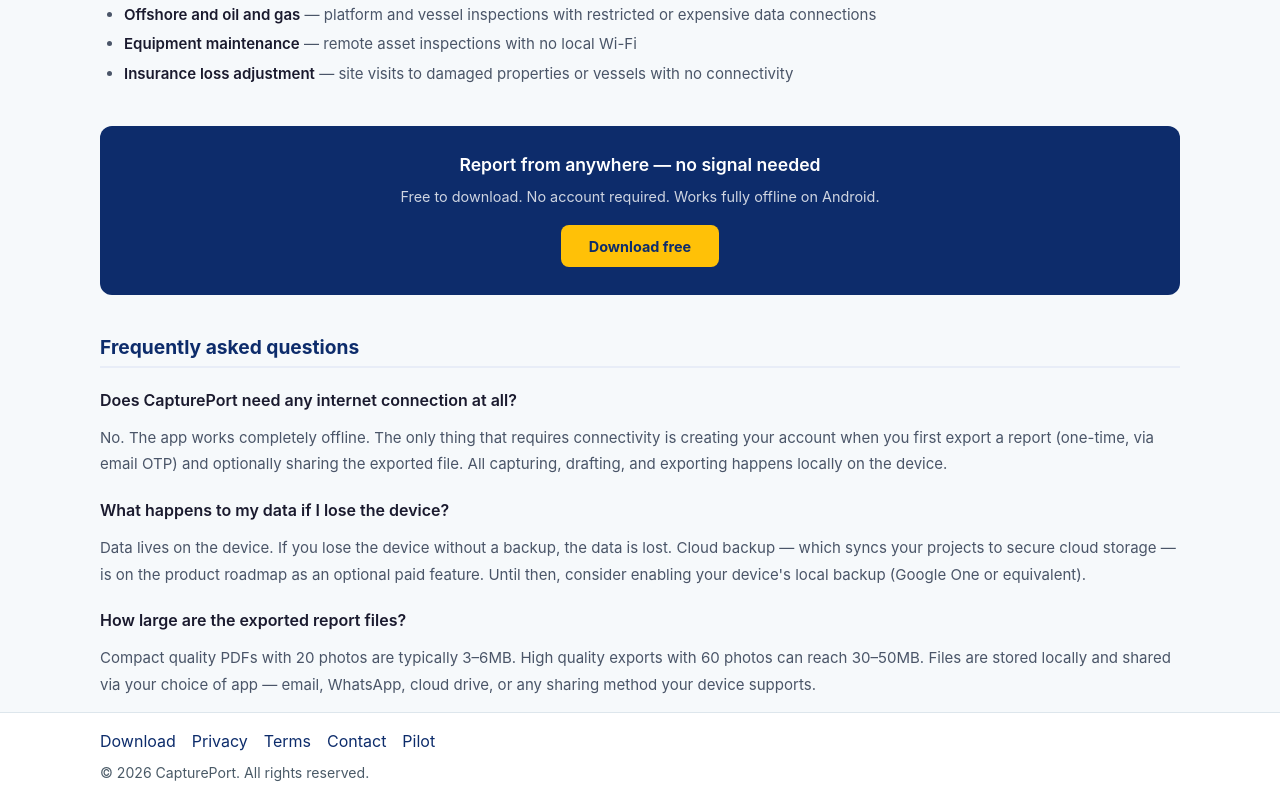
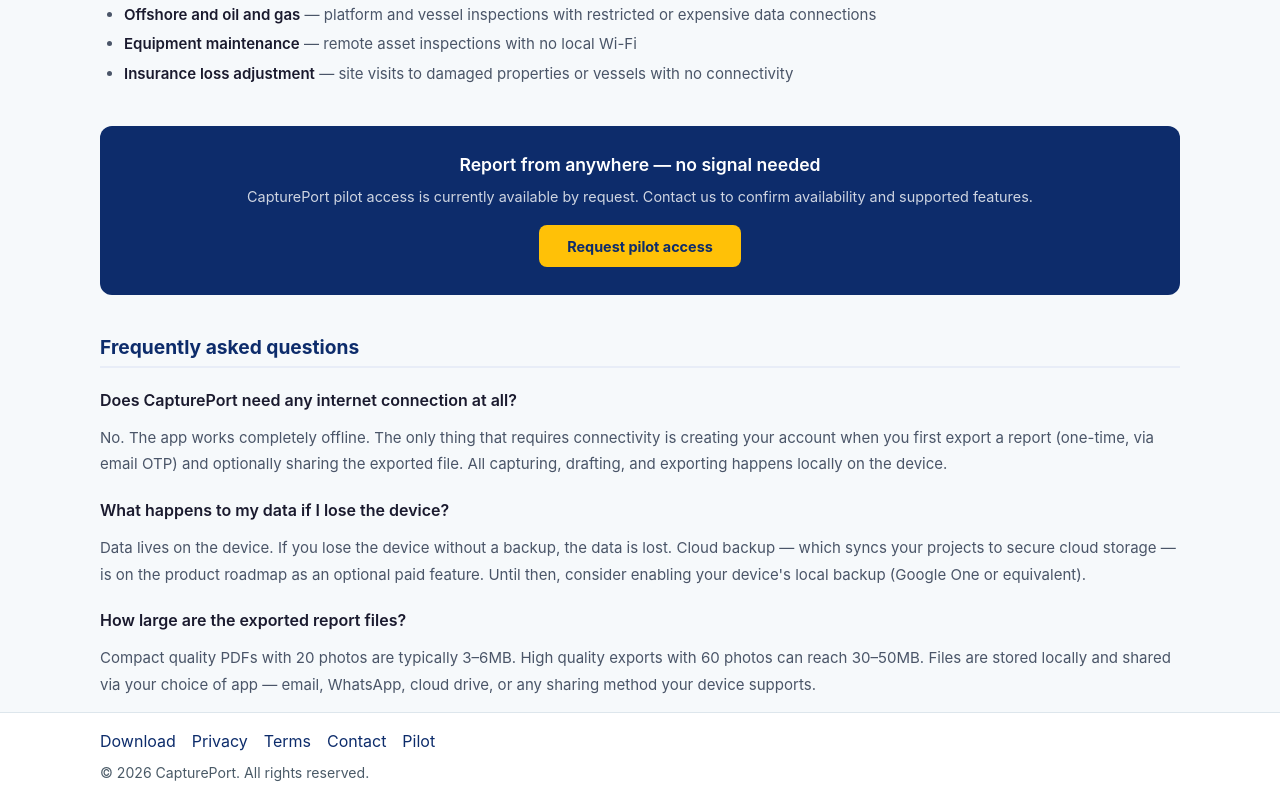
Before and after one commit to AGFH5300/CapturePort-site, a plain HTML site: page offline-reporting-app/index.html in a window 1280 px wide. Shown: the part 1487-2288 px from the top of the page. Drawn offline with Linux system fonts and the light colour scheme.

Commit message:
SEO: clarify pilot availability and route landing-page CTAs

```diff
--- a/offline-reporting-app/index.html
+++ b/offline-reporting-app/index.html
@@ -95,8 +95,8 @@
 
 <div class="cta-box">
   <h3>Report from anywhere — no signal needed</h3>
-  <p>Free to download. No account required. Works fully offline on Android.</p>
-  <a href="/download">Download free</a>
+  <p>CapturePort pilot access is currently available by request. Contact us to confirm availability and supported features.</p>
+  <a href="/pilot">Request pilot access</a>
 </div>
 
 <h2>Frequently asked questions</h2>
```
